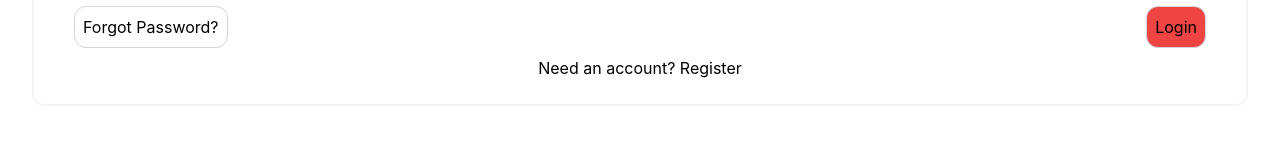
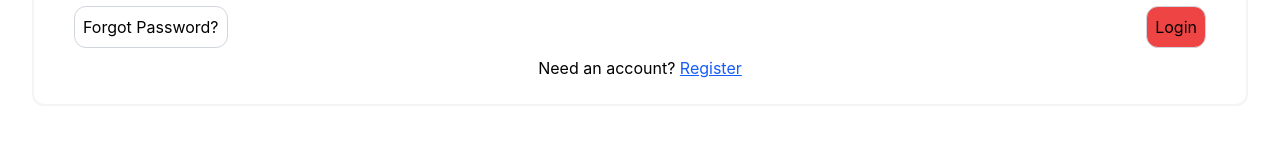
Before and after one commit to Alaadel/Course-Site, a Next.js app in the folder courses-app/: page /login in a window 1280 px wide. Shown: the part 351-497 px from the top of the page. Built offline with nearby package versions, Linux system fonts and the light colour scheme; no server answers.

Commit message:
account updates using channel, navigate to home, styled links, fix footer

```diff
--- a/courses-app/app/(public)/account/page.tsx
+++ b/courses-app/app/(public)/account/page.tsx
@@ -13,6 +13,8 @@ import Button from '@/components/common/Button';
 import { AccountPageContext, AccountPageContextProvider } from '@/store/AccountPageContext';
 import { getAccountByAuthId, updateName } from '@/lib/tables/account';
 import Modal from '@/components/common/Modal';
+import { supabase } from '@/lib/supabase-client';
+import LinkStyled from '@/components/common/LinkStyled';
 
 export default function Account() {
     // auth context based on supabase auth. provided to all pages
@@ -34,9 +36,19 @@ export default function Account() {
 
     // async method to fetch account details from the database
     async function fetchAccountDetails(): Promise<AccountRow | null> {
-        const account = await getAccountByAuthId(userId || '');
-        console.log(`Fetched account details for id ${userId}:`, account);
-        return account;
+        if (!userId) {
+            console.log("User ID is not available. Cannot fetch account details.");
+            return null;
+        }
+
+        try {
+            const account = await getAccountByAuthId(userId || '');
+            console.log(`Fetched account details for id ${userId}:`, account);
+            return account;
+        } catch (error) {
+            console.error("Error fetching account details:", error);
+            return null;
+        }
     }
 
     // use effect to call the async method to fetch account details
@@ -47,17 +59,40 @@ export default function Account() {
             }
         });
     }, [userId]);
+    // use effect to subscribe to table updates and refresh account details
+    useEffect(() => {
+        const channel = supabase.channel("account_channel");
+        if (!userId) return;
+
+        // must have Real Time enabled on the supabase table for this to work
+        channel.on(
+            "postgres_changes",
+            { event: "UPDATE", schema: "public", table: "account", filter: `id=eq.${userId}` },
+            (payload) => {
+                console.log("Received account update:", payload);
+                const accountData = payload.new as AccountRow;
+                setAccount(accountData);
+            }).subscribe((status) => {
+                console.log("account_channel subscription status:", status);
+            });
+
+        // cleanup function to unsubscribe from the channel when the component unmounts or userId changes
+        return () => {
+            console.log("Unsubscribing from account_channel");
+            supabase.removeChannel(channel);
+        };
+    }, [userId]);
 
     function handleEditAccount() {
         console.log("handleEditAccount");
         accountPageCtx?.resetMessage();
         accountPageCtx?.setState('editing');
     }
-    function handleSaveAccount() {
+    async function handleSaveAccount() {
         console.log("handleSaveAccount");
 
         try {
-            const updatedAccount = updateName(userId, firstNameRef.current?.value || '', lastNameRef.current?.value || '');
+            const updatedAccount = await updateName(userId, firstNameRef.current?.value || '', lastNameRef.current?.value || '');
             accountPageCtx?.setState('normal');
         } catch (error) {
             console.error("Error updating account:", error);
@@ -90,7 +125,7 @@ export default function Account() {
     return (
         <AccountPageContextProvider>
             {!authCtx?.isLoggedIn ? (
-                <p className="text-center main-text">Please <Link href="/login">login</Link> to view your account details.</p>
+                <p className="text-center main-text main-margin">Please <LinkStyled href="/login">login</LinkStyled> to view your account details.</p>
             ) : (
                 <>
                     <HeaderSub className="main-margin" hNumber={1} header="My Account" sub="Manage your profile and account settings." />
--- a/courses-app/app/(public)/layout.tsx
+++ b/courses-app/app/(public)/layout.tsx
@@ -17,7 +17,8 @@ export default function RootLayout({
       <html
         lang="en"
         className={`h-full antialiased`}>
-        <body className="min-h-full flex flex-col">
+        {/* using h-full to keep the footer at the bottom */}
+        <body className="h-full flex flex-col">
           <NavHeader />
           {children}
           <div id="modal"></div>  {/* this is where the modal will be injected, it is placed here to be a sibling of the main content, so that it can overlay it. */}
--- a/courses-app/app/(public)/login/page.tsx
+++ b/courses-app/app/(public)/login/page.tsx
@@ -1,7 +1,7 @@
 'use client';
 
 import Link from "next/link";
-import { useContext, useRef } from "react";
+import { useContext, useEffect, useRef } from "react";
 import { AuthContext } from "@/store/AuthContext";
 import SectionCard from "@/components/common/SectionCard";
 import HeaderSub from "@/components/common/HeaderSub";
@@ -9,6 +9,7 @@ import Button from "@/components/common/Button";
 import LabeledInput from "@/components/common/LabeledInput";
 import Separator from "@/components/common/Separator";
 import FeedbackMessage from "@/components/common/FeedbackMessage";
+import LinkStyled from "@/components/common/LinkStyled";
 
 export default function Login() {
     const context = useContext(AuthContext);
@@ -19,9 +20,9 @@ export default function Login() {
 
     // shortcuts
     const feedbackState = context?.error ? "error" : context?.success ? "success" : null;
-    const feedbackMessage =
+    let feedbackMessage =
         feedbackState === "error" ? context?.error :
-        (feedbackState === "success" ? context?.success : "");
+            (feedbackState === "success" ? context?.success : "");
 
     function handleLogin() {
         console.log("clicked login");
@@ -45,6 +46,11 @@ export default function Login() {
         context.loginWithGoogle();
     }
 
+    // empty useEffect to reset feedback messages when the component mounts
+    useEffect(() => {
+        context?.resetFeedback();
+    }, []);
+
     return (
         <section>
             <HeaderSub className="main-margin" hNumber={1} header="Login" sub="" />
@@ -65,7 +71,7 @@ export default function Login() {
                 </div>
 
                 <div className="flex justify-center">
-                    <p>Need an account? <Link href="/register">Register</Link></p>
+                    <p>Need an account? <LinkStyled href="/register">Register</LinkStyled></p>
                 </div>
 
                 <FeedbackMessage state={feedbackState} message={feedbackMessage} />
--- a/courses-app/app/(public)/register/page.tsx
+++ b/courses-app/app/(public)/register/page.tsx
@@ -4,6 +4,7 @@ import Button from "@/components/common/Button";
 import FeedbackMessage from "@/components/common/FeedbackMessage";
 import HeaderSub from "@/components/common/HeaderSub";
 import LabeledInput from "@/components/common/LabeledInput";
+import LinkStyled from "@/components/common/LinkStyled";
 import SectionCard from "@/components/common/SectionCard";
 import { AuthContext } from "@/store/AuthContext";
 import Link from "next/dist/client/link";
@@ -62,7 +63,7 @@ export default function Register() {
                 </form>
 
                 <div className="flex justify-center">
-                    <p>Already registered? <Link href="/login">Login</Link></p>
+                    <p>Already registered? <LinkStyled href="/login">Login</LinkStyled></p>
                 </div>
             </SectionCard>
         </section>
--- /dev/null
+++ b/courses-app/components/common/LinkStyled.tsx
@@ -0,0 +1,10 @@
+// components/StyledLink.tsx
+import Link from "next/link";
+
+export default function StyledLink({ href, children, ...props }: { href: string, children: React.ReactNode, [key: string]: any }) {
+    return (
+        <Link href={href} {...props} className="text-blue-600 hover:text-blue-800 underline">
+            {children}
+        </Link>
+    );
+}
--- a/courses-app/store/AuthContext.tsx
+++ b/courses-app/store/AuthContext.tsx
@@ -24,6 +24,8 @@ interface AuthContextType {
 
     recoverPassword: (email: string) => Promise<void>;
     loginWithGoogle: () => Promise<void>;
+
+    resetFeedback: () => void;
 }
 
 // create the context
@@ -88,6 +90,9 @@ export function AuthContextProvider({ children }: { children: React.ReactNode })
             setIsAdmin(false);
         }
     };
+    const navigateToHome = () => {
+        router.push("/");   // redirect to home page after success
+    }
 
     // log-in/out callbacks to be provided to consumers so they can use them
     // they are added here because their results change the auth state
@@ -109,7 +114,7 @@ export function AuthContextProvider({ children }: { children: React.ReactNode })
                 setSuccess("Successfully registered!");
                 console.log("Successfully registered");
 
-                router.push("/"); // redirect to home page after successful registration
+                navigateToHome();
             }
         } catch (error) {
             setError(error instanceof Error ? error.message : String(error));
@@ -152,6 +157,8 @@ export function AuthContextProvider({ children }: { children: React.ReactNode })
                 setError(undefined);
                 setSuccess("Successfully signed in!");
                 console.log("Successfully signed in");
+
+                navigateToHome();
             }
         } catch (error) {
             setError(error instanceof Error ? error.message : String(error));
@@ -170,6 +177,8 @@ export function AuthContextProvider({ children }: { children: React.ReactNode })
                 setError(undefined);
                 setSuccess("Redirecting to Google for authentication...");
                 console.log("Redirecting to Google for authentication");
+
+                navigateToHome();
             }
         } catch (error) {
             setError(error instanceof Error ? error.message : String(error));
@@ -190,6 +199,8 @@ export function AuthContextProvider({ children }: { children: React.ReactNode })
                 setError(undefined);
                 setSuccess("Successfully signed out!");
                 console.log("Successfully signed out");
+
+                navigateToHome();
             }
         } catch (error) {
             setError(error instanceof Error ? error.message : String(error));
@@ -209,7 +220,12 @@ export function AuthContextProvider({ children }: { children: React.ReactNode })
         signOut: logout,
 
         recoverPassword: recoverPassword,
-        loginWithGoogle: loginWithGoogle
+        loginWithGoogle: loginWithGoogle,
+
+        resetFeedback: () => {
+            setError(undefined);
+            setSuccess(undefined);
+        }
     };
 
     return (
```
